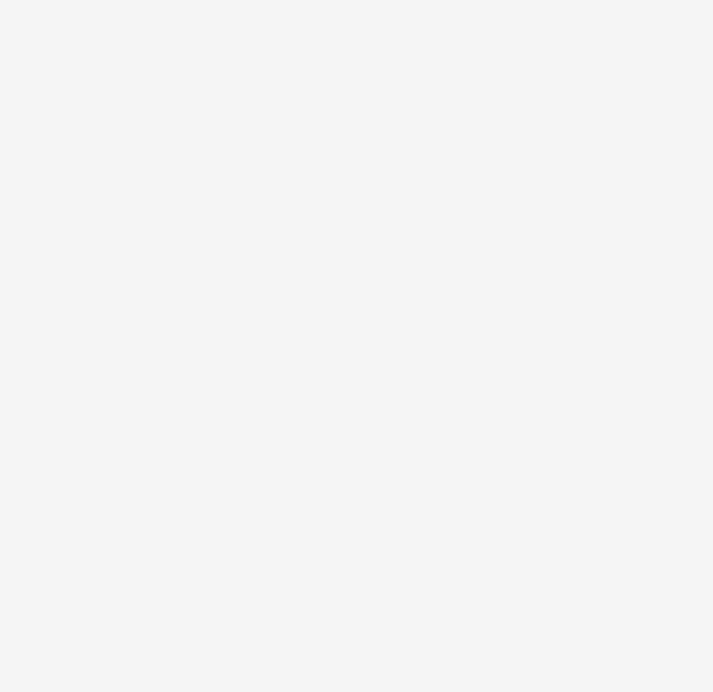
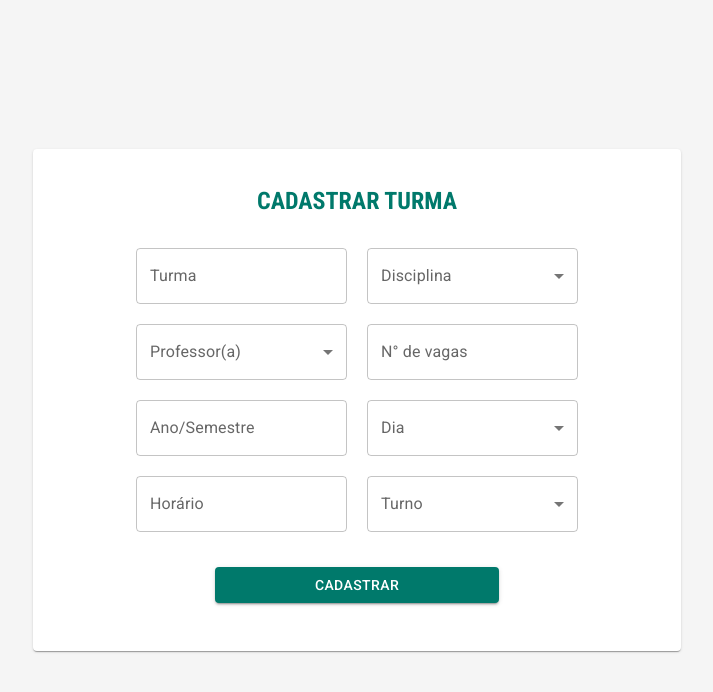
Before and after one commit to Desafio-Front-end/desafio-front-end, a React (Vite) app: page /cadastro-turma in a window 1280 px wide. Before the commit this address had no page. Shown: the top 692 px of the page, without its empty margins (283-996 px from the left). Built offline with nearby package versions, Linux system fonts and the light colour scheme.

Commit message:
Criação da tela cadastro-turma

```diff
--- a/package.json
+++ b/package.json
@@ -14,6 +14,8 @@
     "@emotion/styled": "^11.14.0",
     "@mui/icons-material": "^6.4.6",
     "@mui/material": "^6.4.6",
+    "@mui/x-date-pickers": "^7.27.1",
+    "dayjs": "^1.11.13",
     "react": "^19.0.0",
     "react-dom": "^19.0.0",
     "react-router": "^7.2.0"
--- a/src/App.jsx
+++ b/src/App.jsx
@@ -3,7 +3,10 @@ import './App.css';
 import './variaveis.css'
 import { BrowserRouter, Routes, Route } from "react-router";
 import { CadastroDisciplina } from './pages/cadastro-disciplina/cadastro-disciplina';
+import { CadastroTurma } from './pages/cadastro-turma/cadastro-turma';
 import { createTheme, ThemeProvider } from '@mui/material/styles';
+import { LocalizationProvider } from '@mui/x-date-pickers';
+import { AdapterDayjs } from '@mui/x-date-pickers/AdapterDayjs'
 
 const theme = createTheme({
   palette: {
@@ -15,15 +18,20 @@ const theme = createTheme({
 function App() {
   return (
     <>
+
+      <LocalizationProvider dateAdapter={AdapterDayjs} adapterLocale="pt-BR">
         <ThemeProvider theme={theme}>
           <BrowserRouter>
             <Routes>
               <Route path="/" element={<>
                 página inicial</>} />
               <Route path="/cadastro-disciplina" element={<CadastroDisciplina />} />
+              <Route path="/cadastro-turma" element={<CadastroTurma />} />
             </Routes>
           </BrowserRouter>
         </ThemeProvider>
+      </LocalizationProvider>
+
     </>
   )
 }
--- a/src/pages/cadastro-turma/cadastro-turma.css
+++ b/src/pages/cadastro-turma/cadastro-turma.css
@@ -0,0 +1,49 @@
+.container-cadastro-turma {
+    display: flex;
+    justify-content: center;
+    align-items: center;
+    height: 100vh;
+}
+
+.card-cadastro-turma {
+    background-color: white;
+    display: flex;
+    flex-direction: column;
+    align-items: center;
+    padding: 24px;
+    gap: 35px;
+}
+
+.card-cadastro-titulo-turma {
+    color: var(--cor-primaria);
+    text-align: center;
+    font-family: "Roboto Condensed", sans-serif;
+    font-size: 24px;
+    font-weight: bold;
+}
+
+.card-cadastro-turma-colunas {
+    display: flex;
+    gap: 20px;
+}
+
+.colunas-coluna {
+    display: flex;
+    flex-direction: column;
+    gap: 20px;
+    width: 50%;
+}
+
+.card-cadastro-turma-input {
+    width: 100%;
+}
+
+.card-cadastro-turma-input-selector {
+    width: 100%;
+    font-family: "Roboto", sans-serif;
+}
+
+.card-cadastro-turma-button {
+    color: var(--cor-primaria);
+    width: 50%;
+}
--- a/src/pages/cadastro-turma/cadastro-turma.jsx
+++ b/src/pages/cadastro-turma/cadastro-turma.jsx
@@ -1,6 +1,163 @@
+import './cadastro-turma.css'
+import { Button, Card, CardContent, TextField, MenuItem } from "@mui/material";
+import { TimeField } from '@mui/x-date-pickers/TimeField';
+const opcoesProfessor = [
+  {
+    value: '1',
+    label: 'Maria Alves',
+  },
+  {
+    value: '2',
+    label: 'Lúcio Martins',
+  },
+  {
+    value: '3',
+    label: 'Carlos Silva',
+  },
+  {
+    value: '4',
+    label: 'Ana Veiga',
+  },
+];
+const opcoesPreRequisito = [
+  {
+    value: '1',
+    label: 'Programação Back-end',
+  },
+  {
+    value: '2',
+    label: 'Testes de Software',
+  },
+  {
+    value: '3',
+    label: 'Redes de Computadores',
+  },
+  {
+    value: '4',
+    label: 'Desenvolvimento Web',
+  },
+];
+const opcoesDiaDaSemana = [
+  {
+    value: '2',
+    label: 'Segunda-feira',
+  },
+  {
+    value: '3',
+    label: 'Terça-feira',
+  },
+  {
+    value: '4',
+    label: 'Quarta-feira',
+  },
+  {
+    value: '5',
+    label: 'Quinta-feira',
+  },
+  {
+    value: '6',
+    label: 'Sexta-feira',
+  },
+  {
+    value: '7',
+    label: 'Sábado',
+  },
+];
+const opcoesTurno = [
+  {
+    value: '1',
+    label: 'Manhã',
+  },
+  {
+    value: '2',
+    label: 'Tarde',
+  },
+  {
+    value: '3',
+    label: 'Noite',
+  },
+];
 export const CadastroTurma = () => {
-    return (
-        <>
+  return (
+    <>
+      <div className='container-cadastro-turma'>
 
-        </>);
+        <Card sx={{ width: 600, padding: '24px' }} >
+          <CardContent className='card-cadastro-turma'>
+            <h2 className='card-cadastro-titulo-turma'>
+              CADASTRAR TURMA
+            </h2>
+            <div className='card-cadastro-turma-colunas'>
+              <div className='colunas-coluna'>
+
+                <TextField
+                  className='card-cadastro-turma-input'
+                  label="Turma"
+                />
+
+                <TextField
+                  className='card-cadastro-turma-input-selector'
+                  label="Professor(a)"
+                  select>
+                  {opcoesProfessor.map((option) => (
+                    <MenuItem key={option.value} value={option.value}>
+                      {option.label}
+                    </MenuItem>
+                  ))}
+                </TextField>
+
+                <TextField
+                  className='card-cadastro-turma-input'
+                  label="Ano/Semestre"
+                  placeholder="0000/0"
+                />
+
+                <TimeField label="Horário" ampm={false}
+                />
+
+              </div>
+              <div className='colunas-coluna'>
+                <TextField
+                  className='card-cadastro-turma-input-selector'
+                  label="Disciplina"
+                  select>
+                  {opcoesPreRequisito.map((option) => (
+                    <MenuItem key={option.value} value={option.value}>
+                      {option.label}
+                    </MenuItem>
+                  ))}
+                </TextField>
+                <TextField
+                  className='card-cadastro-turma-input'
+                  label="N° de vagas"
+                />
+                <TextField
+                  className='card-cadastro-turma-input-selector'
+                  label="Dia"
+                  select>
+                  {opcoesDiaDaSemana.map((option) => (
+                    <MenuItem key={option.value} value={option.value}>
+                      {option.label}
+                    </MenuItem>
+                  ))}
+                </TextField>
+                <TextField
+                  className='card-cadastro-turma-input-selector'
+                  label="Turno"
+                  select>
+                  {opcoesTurno.map((option) => (
+                    <MenuItem key={option.value} value={option.value}>
+                      {option.label}
+                    </MenuItem>
+                  ))}
+                </TextField>
+              </div>
+            </div>
+
+            <Button variant="contained" className='card-cadastro-turma-button'>CADASTRAR</Button>
+          </CardContent>
+        </Card>
+      </div >
+    </>
+  );
 }
```
Also changed, not shown: 1 other file (tests, documents, lock files or other folders). Lines whose indentation alone changed are shown as unchanged.
